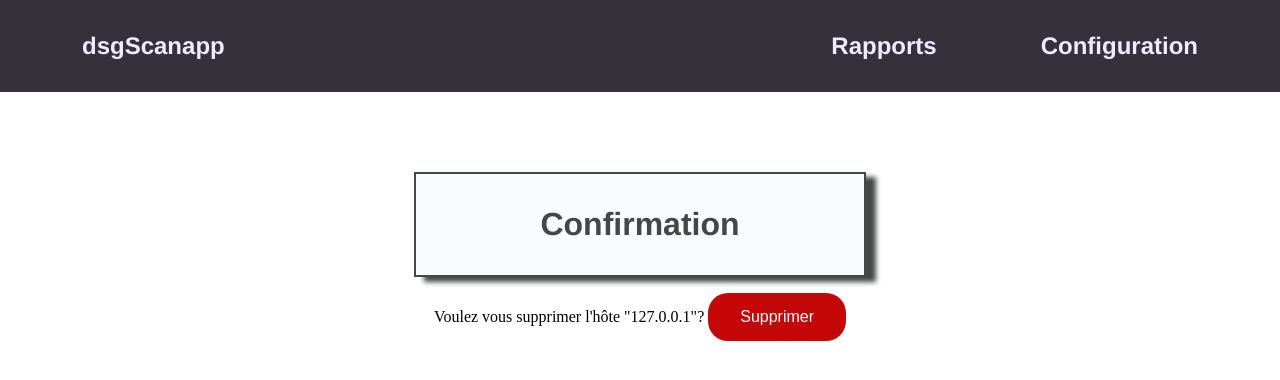
After one commit to dsgdops/dsgScanpp, a Django app: template src/scan/templates/scan/host_confirm_delete.html in a window 1280 px wide. The commit adds this page. Shown: the top 380 px of the page. Run offline with Django 4.2, Linux system fonts and the light colour scheme; the template is opened without the code that fills it: values that come from a table or form of the project are taken from there, others are empty; data comes from the database, SQL or seed files in the repository.

Commit message:
Add success view and delete view for history

```diff
--- /dev/null
+++ b/src/scan/templates/scan/host_confirm_delete.html
@@ -0,0 +1,13 @@
+{% extends "core/base_generic.html" %}
+
+{% block title %} Liste des scans {% endblock %}
+
+{% block titre_page %} Confirmation {% endblock %}
+
+{% block content %}
+
+<form method="post">{% csrf_token %}
+    <p style="text-align: center; margin-yop: 4rem;">Voulez vous supprimer l'hôte "{{ object }}"? <input type="submit" value="Supprimer" style="background-color: #c40808;"></p>
+</form>
+
+{% endblock %}
--- a/src/scan/templates/scan/list_host.html
+++ b/src/scan/templates/scan/list_host.html
@@ -11,6 +11,7 @@
         <tr>
             <th>Hôtes</th>
             <th>Catégorie</th>
+            <th>Supprimer</th>
         </tr>
     </thead>
     <tbody>
@@ -18,6 +19,7 @@
             <tr>
                 <td>{{ host.host }}</td>
                 <td>{{ host.categorie }}</td>
+                <td><a class="boutton" href="{% url 'host_delete' host.id %}">Supprimer</a></td>
             </tr>
         {% empty %}
             <tr>
--- a/src/scan/urls.py
+++ b/src/scan/urls.py
@@ -10,7 +10,7 @@ urlpatterns = [
     path('configuration/scan/', views.scanConfiguration.as_view(), name='scan_configuration'),
     path('configuration/categorie/', views.categorieConfiguration.as_view(), name='categorie_configuration'),
     path('configuration/categorie/list-host', views.listHost.as_view(), name='list_host'),
+    path('configuration/categorie/delete-host/<int:pk>/', views.scanDelete.as_view(), name='host_delete'),
     path('configuration/categorie/settings/', views.categorieSettings.as_view(), name='categorie_settings'),
     path('configuration/categorie/settings/add-host/', views.categorieAddHost.as_view(), name='categorie_add-host'),
-    path('configuration/success/', views.scanSuccess.as_view(), name='scan_success'),
 ]
```
Also changed, not shown: src/scan/views.py (+7 -5 lines).
